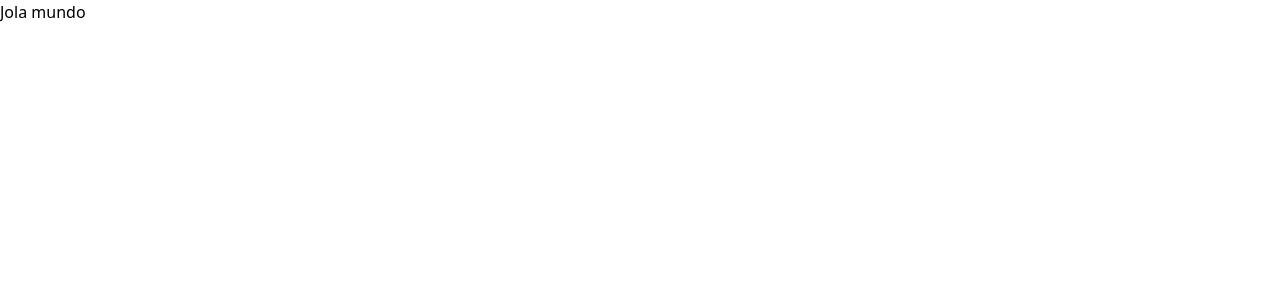
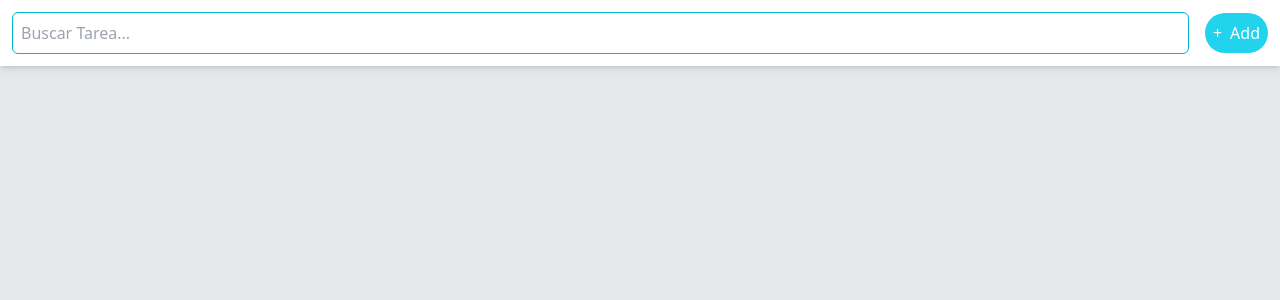
Before and after one commit to miloa2002/Task-manager-Vue, a Vue app: page / in a window 1280 px wide. Shown: the top 300 px of the page. Built offline with nearby package versions, Linux system fonts and the light colour scheme.

Commit message:
se termina search

```diff
--- a/src/App.vue
+++ b/src/App.vue
@@ -1,9 +1,16 @@
 <script setup>
+
+import searchTaskVue from "./components/searchTask.vue";
 
 </script>
 
 <template>
-  <div>
-    Jola mundo
-  </div>
+
+  <main class= " h-screen w-full bg-gray-200">
+    <searchTaskVue />
+
+
+
+  </main>
+
 </template>
--- /dev/null
+++ b/src/components/SearchTask.vue
@@ -0,0 +1,19 @@
+
+<script setup>
+
+</script>
+
+<template>
+    <div class=" bg-white p-3 shadow-md">
+        <div class="container mx-auto  flex items-center gap-4">
+            <input placeholder="Buscar Tarea..." type="text" class=" w-full border-cyan-500 border outline-none rounded-md p-2 text-gray-500">
+            <div class="flex justify-center items-center gap-2 bg-cyan-400 p-2 text-white rounded-full">
+                <span>+</span>
+                <button>Add</button>
+            </div>
+
+        </div>
+
+    </div>
+
+</template>
```
